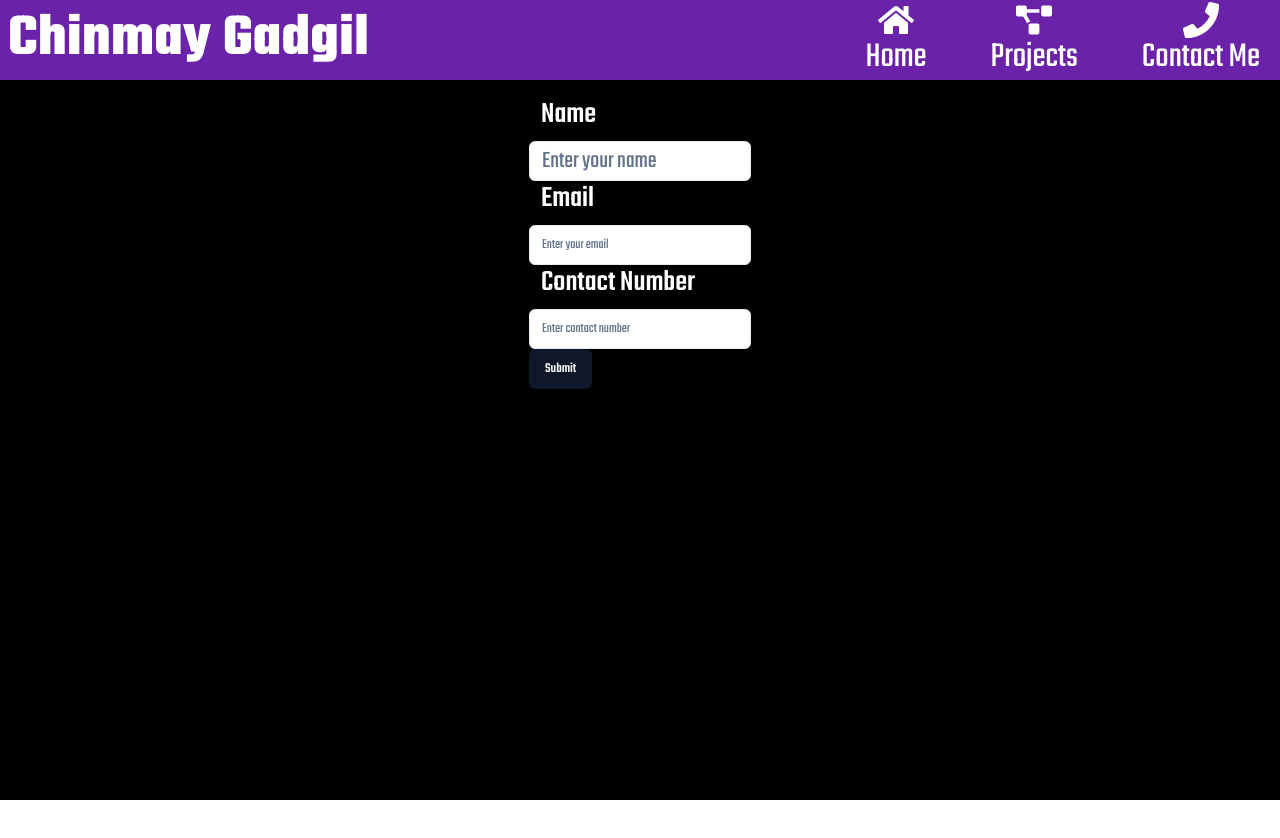
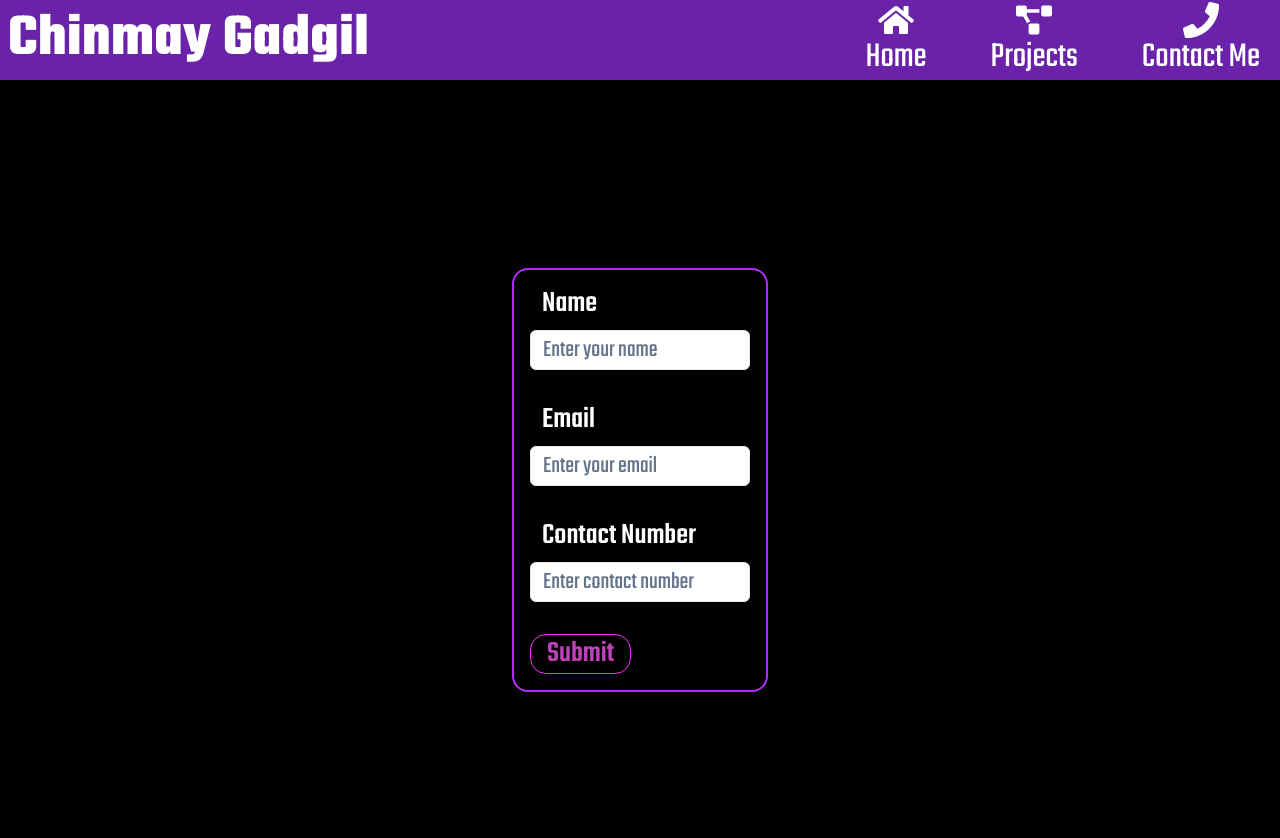
Before and after one commit to ChinmayGadgil1/portfolio, a Next.js app: page /contact-me in a window 1280 px wide. Shown: the top 838 px of the page. Before the commit the page ends 800 px from the top, so only its background shows below. Built offline with nearby package versions, Linux system fonts and the light colour scheme.

Commit message:
contact me form

```diff
--- a/src/app/contact-me/page.tsx
+++ b/src/app/contact-me/page.tsx
@@ -41,19 +41,19 @@ function Page() {
   }
 
   return (
-    <div className='w-screen h-screen bg-black text-white'>
-      <Navbar />
-      <div className=' flex justify-center items-center '>
+    <div className='overflow-x-hidden text-white'>
+    <Navbar/>
+    <div className='w-screen h-screen  flex justify-center   items-center bg-black text-white'>
       <Form {...form}>
-            <form onSubmit={form.handleSubmit(onSubmit)} className=" w-1/5 p-4 border border-black rounded-2xl">
+        <form onSubmit={form.handleSubmit(onSubmit)} className="space-y-8 w-1/5 p-4 border-[2px] border-[#ae2cff]  rounded-2xl text-2xl">
           <FormField
             control={form.control}
             name="name"
             render={({ field }) => (
               <FormItem>
-                    <FormLabel className='text-3xl p-3 mt-5'>Name</FormLabel>
+                <FormLabel className='text-3xl p-3'>Name</FormLabel>
                 <FormControl>
-                      <Input placeholder="Enter your name" className='text-2xl' {...field} />
+                  <Input placeholder="Enter your name" className='text-2xl text-black' {...field} required />
                 </FormControl>
 
 
@@ -67,9 +67,9 @@ function Page() {
             name="email"
             render={({ field }) => (
               <FormItem>
-                    <FormLabel className='text-3xl p-3 mt-5'>Email</FormLabel>
+                <FormLabel className='text-3xl p-3'>Email</FormLabel>
                 <FormControl>
-                      <Input placeholder="Enter your email" {...field} />
+                  <Input placeholder="Enter your email" className='text-2xl text-black' {...field} required />
                 </FormControl>
 
                 <FormMessage />
@@ -81,9 +81,9 @@ function Page() {
             name="phone"
             render={({ field }) => (
               <FormItem>
-                    <FormLabel className='text-3xl p-3 mt-5'>Contact Number</FormLabel>
+                <FormLabel className='text-3xl p-3'>Contact Number</FormLabel>
                 <FormControl>
-                      <Input placeholder="Enter contact number" {...field} />
+                  <Input placeholder="Enter contact number" className='text-2xl text-black' {...field} required />
                 </FormControl>
 
 
@@ -91,10 +91,9 @@ function Page() {
               </FormItem>
             )}
             />
-              <Button type="submit">Submit</Button>
+          <Button type="submit" className='text-[#c042ba] bg-[#000000] text-3xl border border-[#f130ff] rounded-2xl'>Submit</Button>
         </form>
       </Form>
-
     </div>
     </div>
   )
--- a/src/app/page.tsx
+++ b/src/app/page.tsx
@@ -8,8 +8,8 @@ import Footer from "@/components/Footer";
 
 export default function Home() {
   return (
-    <div className=" overflow-x-hidden hidden md:block text-[#ffffff] bg-black">
-      <Navbar />
+    <div className="  text-[#ffffff] bg-black overflow-x-hidden ">
+      <Navbar/>
       <Section1/>
       <Skills/>
       <Footer/>
```
Lines whose indentation alone changed are shown as unchanged.
